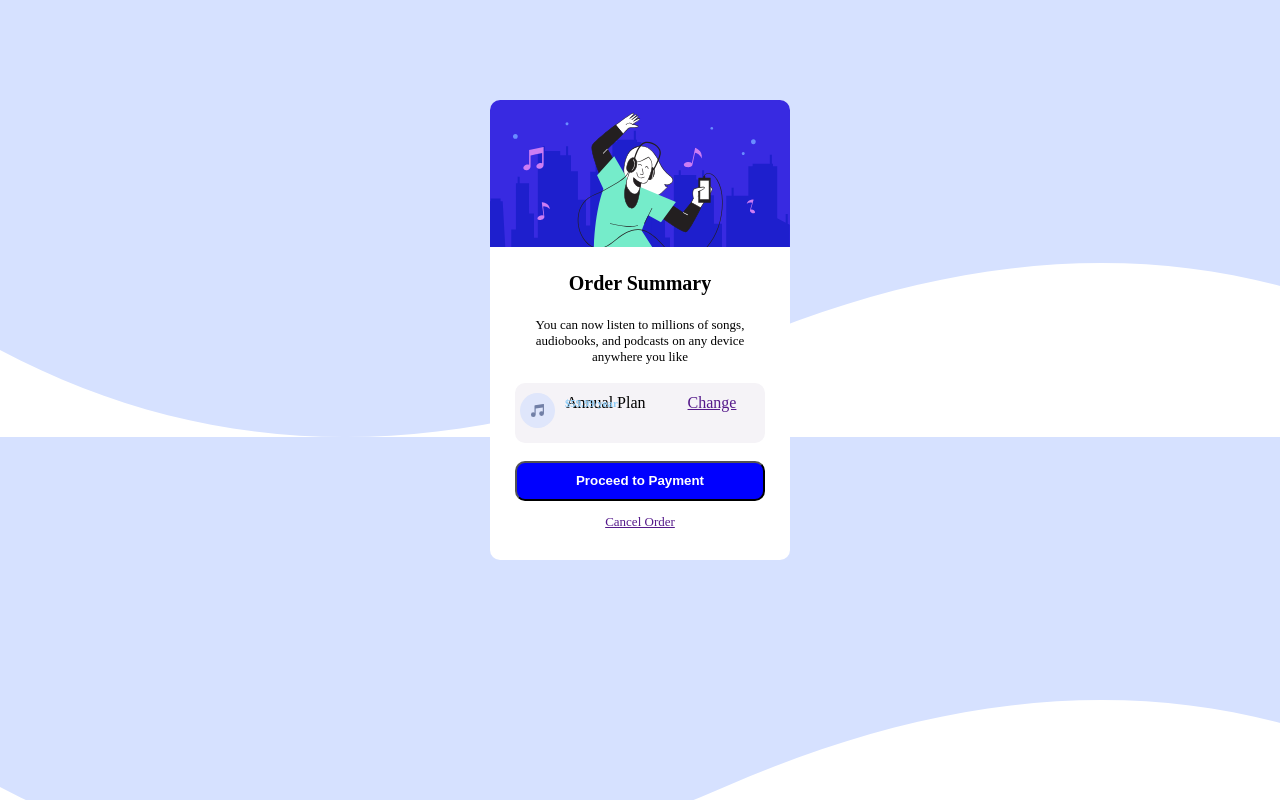
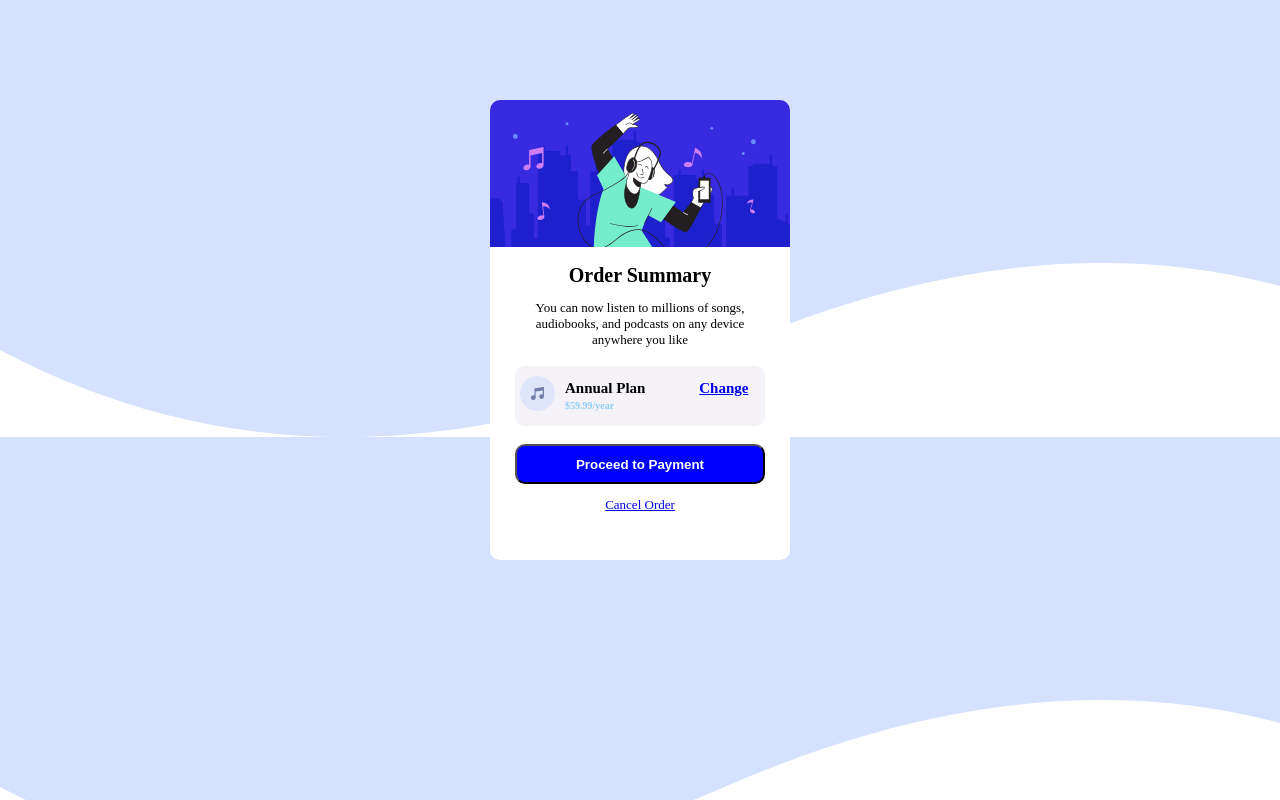
Before and after one commit to victorebegbuna/project5, a plain HTML site: page index.html in a window 1280 px wide. Drawn offline with Linux system fonts and the light colour scheme.

Commit message:
second commit

```diff
--- a/index.html
+++ b/index.html
@@ -9,18 +9,18 @@
 </head>
 <body>
     <main>
-        <img src="illustration-hero.svg" alt="hero" width="300px" class="image" >
-        <h1><nav class="order">Order Summary</nav></h1>
+        <img src="illustration-hero.svg" alt="hero" class="image" >
+        <h1 class="order">Order Summary</h1>
         <div class="text">You can now listen to millions of songs, <br> audiobooks, and podcasts on any device <br> anywhere you like</div> <br>
 
         <div class="border">
             <img src="icon-music.svg" alt="" width="35px" class="icon">
-           <h class="pay"> Annual Plan <a href="" class="change"> Change</a> <br> <h6 class="dolar">$59.99/year</h6>
+           <h2 class="pay"> Annual Plan <a href="#" class="change"> Change</a> <br> <h3 class="dolar">$59.99/year</h3>
         </div>
         <br>
         <Button class="button">Proceed to Payment</Button>
 
-        <p class="order1"><a href=""</a>Cancel Order</p>
+        <p class="order1"><a href="#">Cancel Order</p>
     </main>
 </body>
 </html>
--- a/style.css
+++ b/style.css
@@ -18,6 +18,7 @@ main{
 .image{
     border-top-left-radius:  10px;
     border-top-right-radius:  10px;
+    width: 300px
 }
 
 .order{
@@ -36,15 +37,20 @@ main{
 
 }
 .pay{
-    margin-left: 7px;
+    margin-left: 50px;
+    font-size: 15px;
+    margin-top: -15px;
 }
 .dolar{
+    font-size: 10px;
     margin-left: 50px;
-    margin-top: -15px;
+    margin-top: -10px;
     color: rgb(143, 206, 248)
+
+
 }
 .change{
-    margin-left: 38px;
+    margin-left: 50px;
 }
 .border{
     background-color: rgb(245, 243, 247);
```
Also changed, not shown: Annotation 2022-07-29 161351.png.jpg (added).
